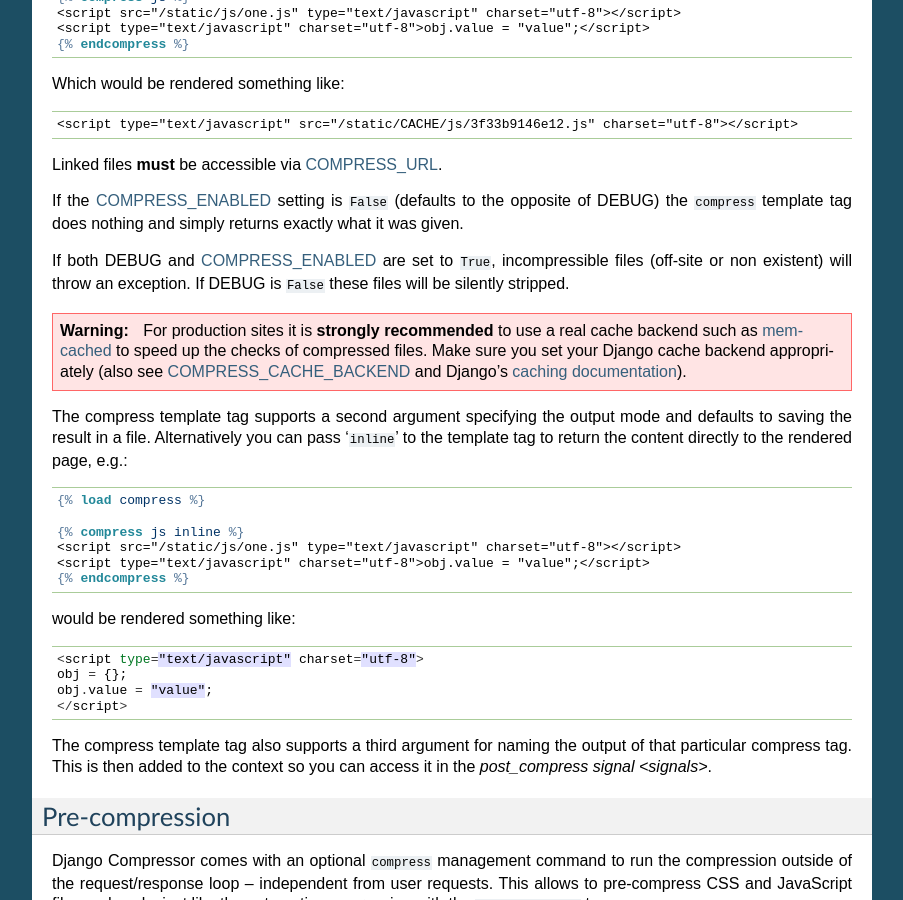
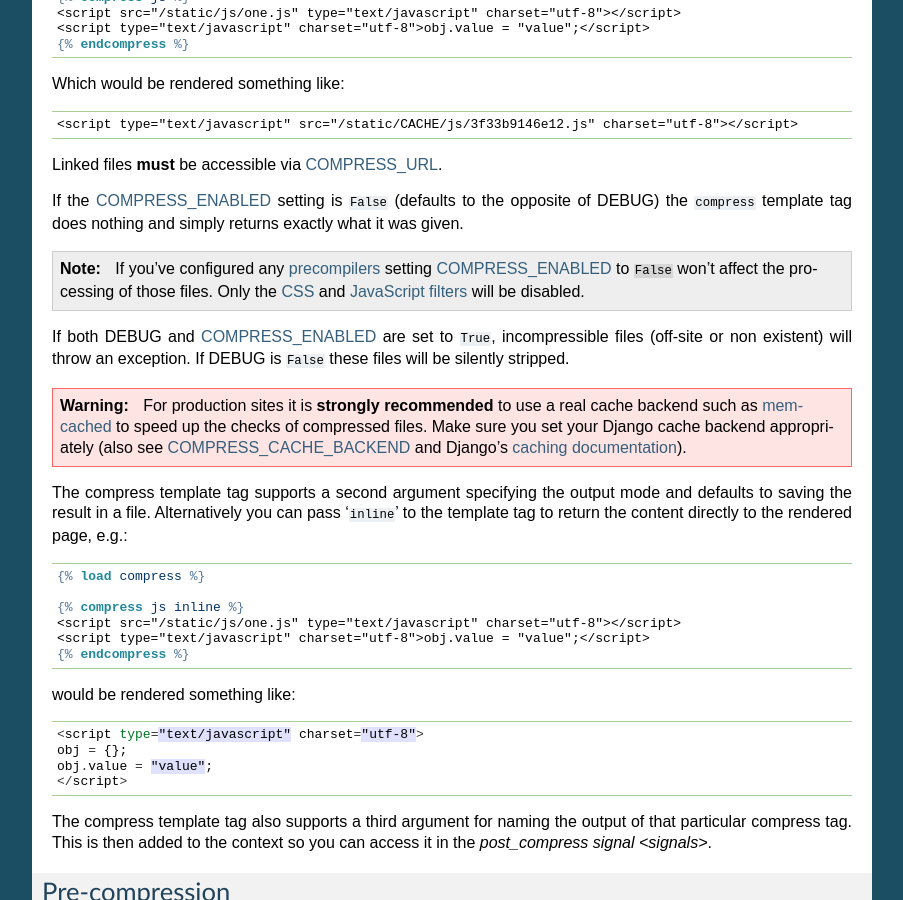
Before and after one commit to django-compressor/django-compressor, a Sphinx documentation site: the page built from docs/usage.txt, in a window 1280 px wide and 900 px high, scrolled down 541 px. Shown: the whole window, without its empty margins (198-1101 px from the left). Built offline with Sphinx 7.4.7, drawn with Linux system fonts in a browser that asks for light colours.

Commit message:
Added note about precompilers being run even if `COMPRESS_ENABLED` is set to `False`

```diff
--- a/docs/settings.txt
+++ b/docs/settings.txt
@@ -56,6 +56,8 @@ COMPRESS_OUTPUT_DIR
 Controls the directory inside COMPRESS_ROOT_ that compressed files will
 be written to.
 
+.. _compress_css_filters:
+
 COMPRESS_CSS_FILTERS
 ^^^^^^^^^^^^^^^^^^^^
 
@@ -111,6 +113,7 @@ algorithm cssmin_.
 .. _`data: URIs`: http://en.wikipedia.org/wiki/Data_URI_scheme
 .. _cssmin: http://pypi.python.org/pypi/cssmin/
 
+.. _compress_js_filters:
 
 COMPRESS_JS_FILTERS
 ^^^^^^^^^^^^^^^^^^^
--- a/docs/usage.txt
+++ b/docs/usage.txt
@@ -51,6 +51,14 @@ Linked files **must** be accessible via :ref:`COMPRESS_URL <compress_url>`.
 If the :ref:`COMPRESS_ENABLED <compress_enabled>` setting is ``False``
 (defaults to the opposite of DEBUG) the ``compress`` template tag does nothing
 and simply returns exactly what it was given.
+
+.. note::
+
+    If you've configured any :ref:`precompilers <compress_precompilers>`
+    setting :ref:`COMPRESS_ENABLED <compress_enabled>` to ``False`` won't
+    affect the processing of those files. Only the
+    :ref:`CSS <compress_css_filters>` and
+    :ref:`JavaScript filters <compress_js_filters>` will be disabled.
 
 If both DEBUG and :ref:`COMPRESS_ENABLED <compress_enabled>` are set to
 ``True``, incompressible files (off-site or non existent) will throw an
```
